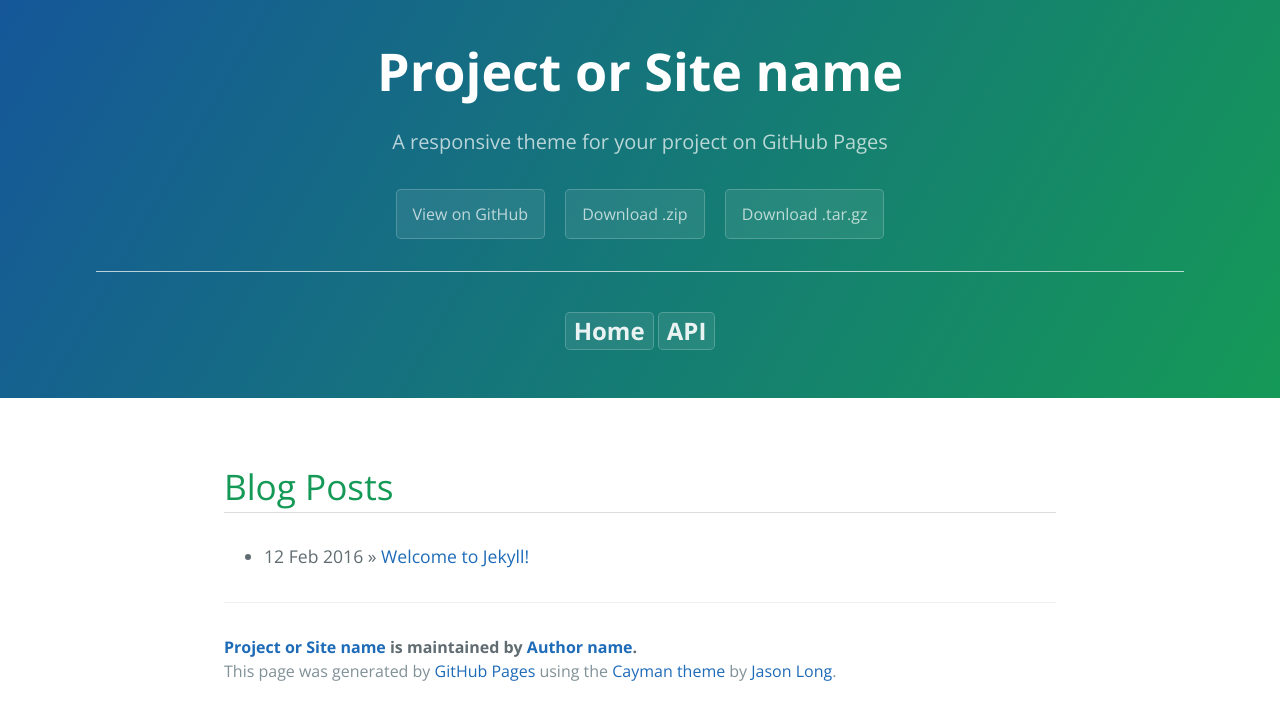
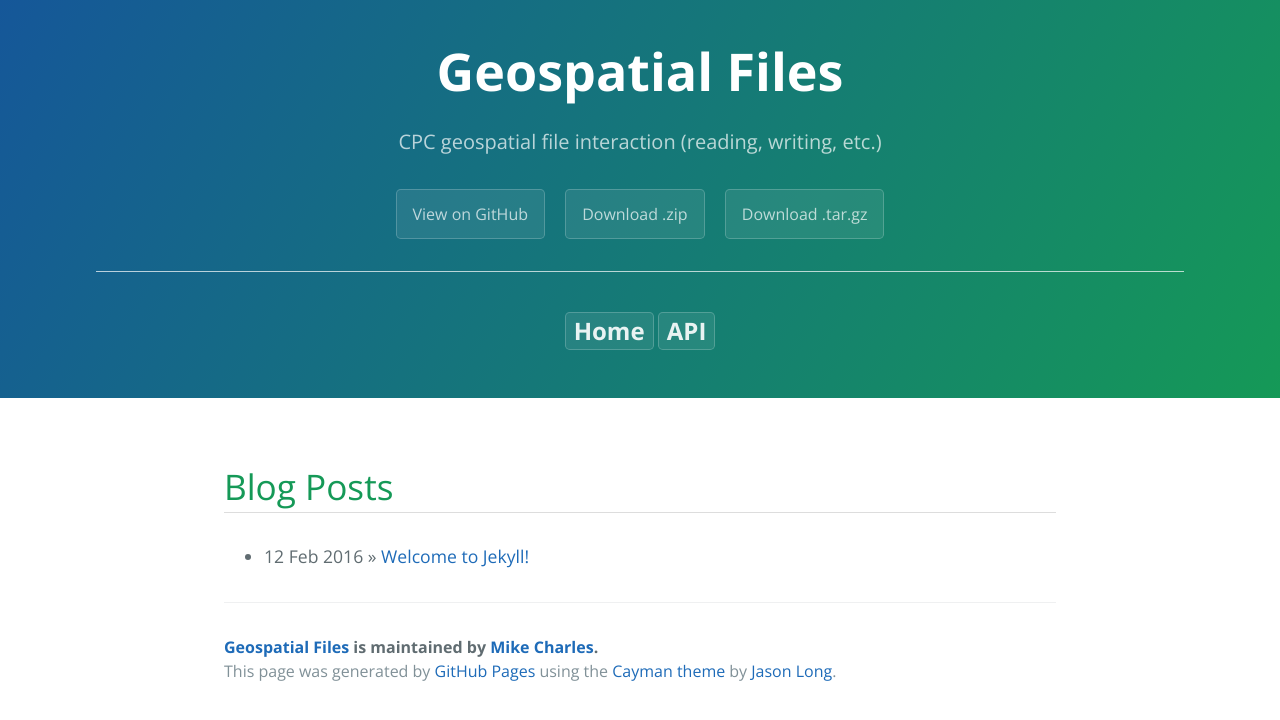
Before and after one commit to mikecharles/cpc.geofiles, a Jekyll site: the page built from docs/index.html, in a window 1280 px wide. Shown: the top 720 px of the page. Built offline with Jekyll 4.4.1, drawn with Linux system fonts in a browser that asks for light colours; the list of posts is cut into pages by our own code.

Commit message:
Fill in correct values in _config.yml

```diff
--- a/docs/_config.yml
+++ b/docs/_config.yml
@@ -1,17 +1,12 @@
 # Setup
-title:        Project or Site name
-tagline:      A responsive theme for your project on GitHub Pages
-baseurl:      ""
-paginate:     1
+title:        Geospatial Files
+tagline:      CPC geospatial file interaction (reading, writing, etc.)
+baseurl:      /cpc.geofiles
 
 # About/contact
 author:
-  name:       Author name
-  url:        http://yourhomepage.com
-
-# Gems
-gems:
-  - jekyll-paginate
+  name:       Mike Charles
+  url:        http://www.github.com/mikecharles
 
 #Others
 markdown: kramdown
```
